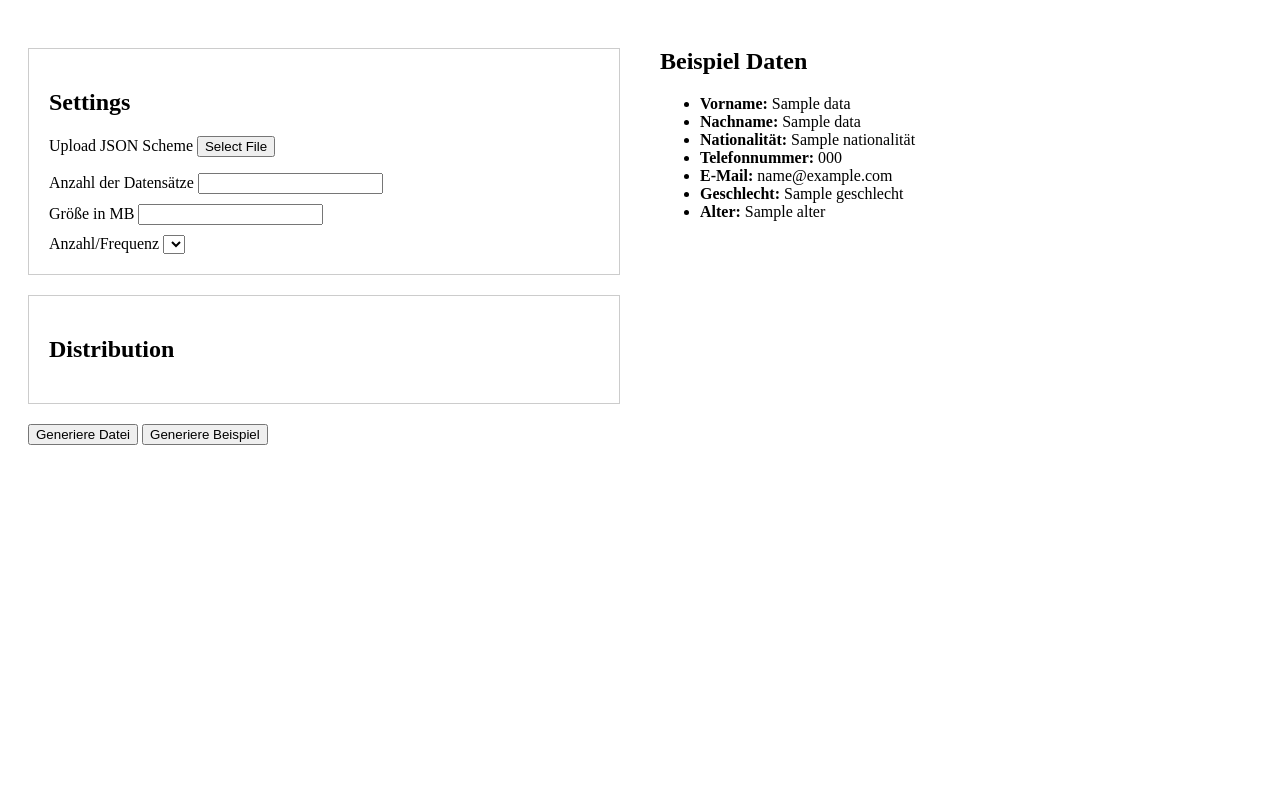
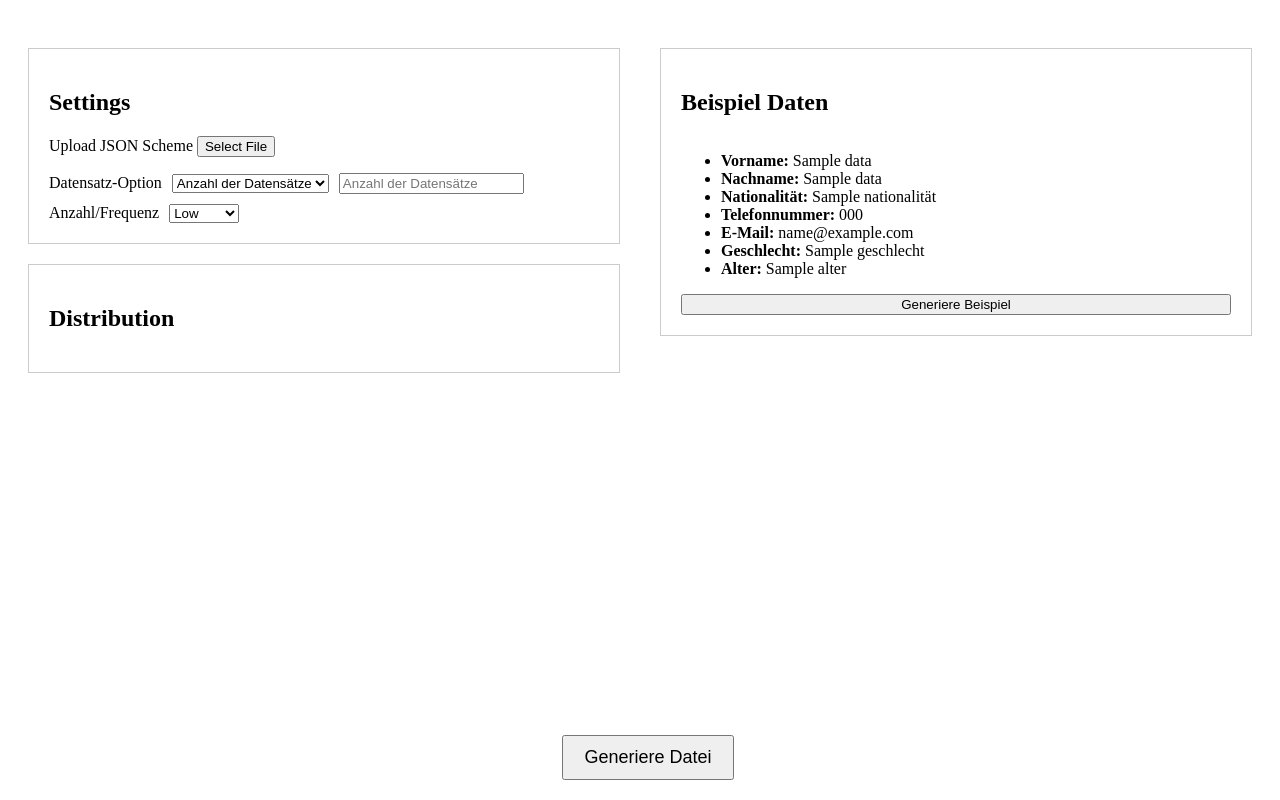
Before and after one commit to Macromedia-Hamburg/DataGeneration, a Flask app: template Project/templates/testgen.html in a window 1280 px wide. Run offline with Flask 3, Linux system fonts and the light colour scheme; the template is opened without the code that fills it: most values are stand-ins (such as "Sample title", 1, 10 or a date in 2020); lists and menus that the app fills with data are empty.

Commit message:
Frontend Optimization

```diff
--- a/Project/main.py
+++ b/Project/main.py
@@ -44,10 +44,6 @@ def upload_json():
     # Kontaktstelle zum HTML Code. Erstellt eine Variable file und weißt dieser die Hochgeladene Datei zu
     file = request.files["file"]
 
-    # Überprüft ob eine JSON Datei ausgewählt wurde, gibt einen Error zurück falls nicht
-    if file.filename == "":
-        return jsonify({"error": "No selected file"}), 400
-
     # Wird ausgeführt wenn eine JSON Datei ausgewählt wurde. Erstellt einen temporären Dateipfad für die temp.json Datei
     if file and file.filename.endswith(".json"):
         temp_dir = tempfile.mkdtemp()
--- a/Project/templates/testgen.html
+++ b/Project/templates/testgen.html
@@ -22,22 +22,39 @@
             display: flex;
             flex-direction: column;
         }
-        #settings-container, #distribution-container {
+        #settings-container, #distribution-container, #example-container {
             margin-top: 20px;
             width: 100%;
             padding: 20px;
             border: 1px solid #ccc;
             box-sizing: border-box;
+            display: flex; /* Updated to flex to align items horizontally */
+            flex-direction: column;
         }
         .tab {
             margin-top: 10px;
+            display: flex;
+            align-items: center;
+        }
+        .tab label {
+            margin-right: 10px;
         }
         #right-container {
             width: 50%;
             padding: 20px;
         }
         #action-buttons {
+            display: flex;
+            justify-content: center;
+            align-items: center;
             margin-top: 20px;
+            position: fixed;
+            bottom: 20px;
+            width: 100%;
+        }
+        #generateFileBtn {
+            padding: 10px 20px;
+            font-size: 18px;
         }
         /* CSS-Flexbox-Styling für den Distributionscontainer */
         #schemaInfo {
@@ -70,16 +87,25 @@
                 <p id="filePath"></p>
 
                 <div class="tab">
-                    <label for="numRecords">Anzahl der Datensätze</label>
-                    <input type="number" id="numRecords" name="numRecords" min="1">
+                    <label for="dataOption">Datensatz-Option</label>
+                    <select id="dataOption" onchange="updateDataOption()">
+                        <option value="numRecords">Anzahl der Datensätze</option>
+                        <option value="fileSize">Größe in MB</option>
+                    </select>
+
+                    <!-- Verschobenes Wert-Fenster -->
+                    <label for="dataValue"></label>
+                    <input type="number" id="dataValue" name="dataValue" min="1">
                 </div>
-                <div class="tab">
-                    <label for="fileSize">Größe in MB</label>
-                    <input type="number" id="fileSize" name="fileSize" min="1">
-                </div>
+
                 <div class="tab">
                     <label for="freq">Anzahl/Frequenz</label>
-                    <select id="freq"></select>
+                    <select id="freq">
+                        <option value="Low">Low</option>
+                        <option value="Medium">Medium</option>
+                        <option value="High">High</option>
+                        <option value="Max">Max</option>
+                    </select>
                 </div>
             </form>
         </div>
@@ -89,14 +115,10 @@
             <!-- Hier werden die Namen aus dem JSON-Schema und das Dropdown-Menü "Normal" angezeigt -->
             <div id="schemaInfo"></div>
         </div>
-
-        <div id="action-buttons">
-            <button id="generateFileBtn">Generiere Datei</button>
-            <button type="button" id="generateExampleBtn" onclick="location.reload();">Generiere Beispiel</button>
-        </div>
     </div>
 
     <div id="right-container">
+        <div id="example-container">
             <h2>Beispiel Daten</h2>
             <ul>
                 <li><strong>Vorname:</strong> {{ data["Vorname"] }}</li>
@@ -107,6 +129,13 @@
                 <li><strong>Geschlecht:</strong> {{ data["Geschlecht"] }}</li>
                 <li><strong>Alter:</strong> {{ data["Alter"] }}</li>
             </ul>
+            <button id="generateExampleBtn" onclick="generateExample()">Generiere Beispiel</button>
+        </div>
+        <div id="feedback"></div>
+    </div>
+
+    <div id="action-buttons">
+        <button id="generateFileBtn">Generiere Datei</button>
     </div>
 
     <script>
@@ -144,11 +173,54 @@
             }
         }
 
-        document.getElementById('generateFileBtn').addEventListener('click', function() {
-            // Logik für das Generieren der Datei hier
+        function updateDataOption() {
+            const dataOption = document.getElementById('dataOption').value;
+            const dataValueInput = document.getElementById('dataValue');
+
+            // Setze das "min"-Attribut für das entsprechende Eingabefeld basierend auf der ausgewählten Option
+            if (dataOption === 'numRecords') {
+                dataValueInput.min = "1";
+                dataValueInput.placeholder = "Anzahl der Datensätze";
+            } else {
+                dataValueInput.min = "1";
+                dataValueInput.placeholder = "Größe in MB";
+            }
+        }
+
+        function generateExample() {
+            // Logik für das Generieren des Beispieldatensatzes hier
+
+            // Hier wird die Seite neu geladen
+            location.reload();
+        }
+
+        document.getElementById('generateFileBtn').addEventListener('click', function () {
+    const formData = new FormData();
+    formData.append('file', document.getElementById('jsonFile').files[0]);
+
+    fetch('/upload_json', {
+        method: 'POST',
+        body: formData,
+    })
+        .then(response => {
+            if (!response.ok) {
+                throw new Error(`No File Selected! Status: ${response.status}`);
+            }
+            return response.json();
+        })
+        .then(data => {
+            // Zeige die Rückmeldung im 'feedback'-Element an
+            document.getElementById('feedback').innerHTML = `<p>${data.message}</p>`;
+            console.log('Success:', data);
+        })
+        .catch((error) => {
+            // Zeige die Fehlermeldung im 'feedback'-Element an
+            document.getElementById('feedback').innerHTML = `<p>Error: ${error.message}</p>`;
+            console.error('Error:', error);
+        });
 });
 
-        // Logik für das Generieren des Beispieldatensatzes kann hier implementiert werden, falls erforderlich.
+        updateDataOption();
     </script>
 </body>
 </html>
```
Lines whose indentation alone changed are shown as unchanged.
